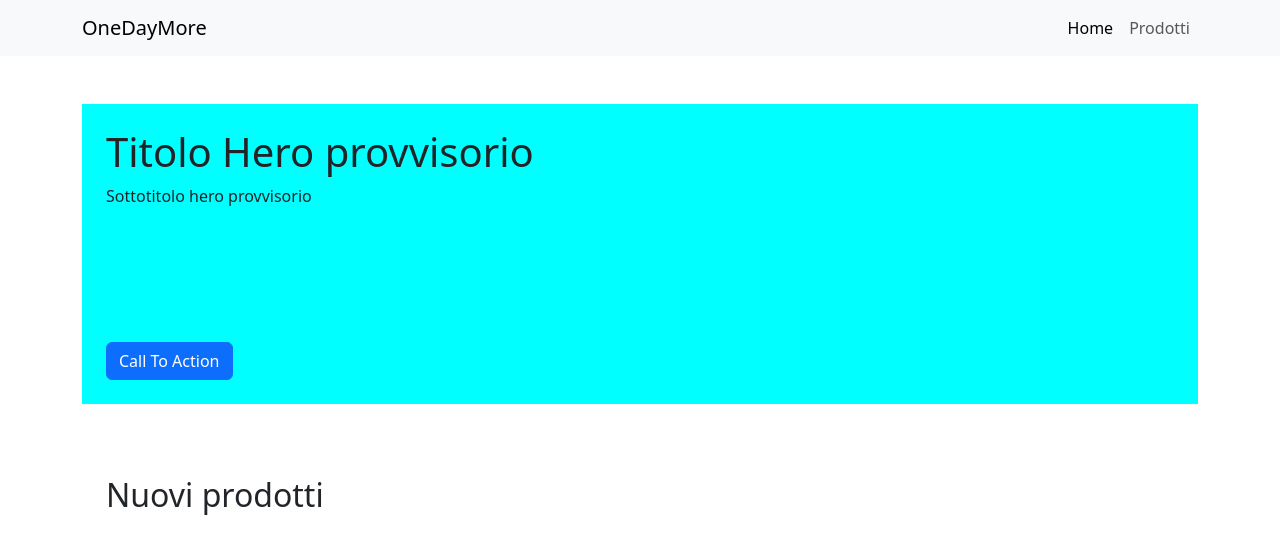
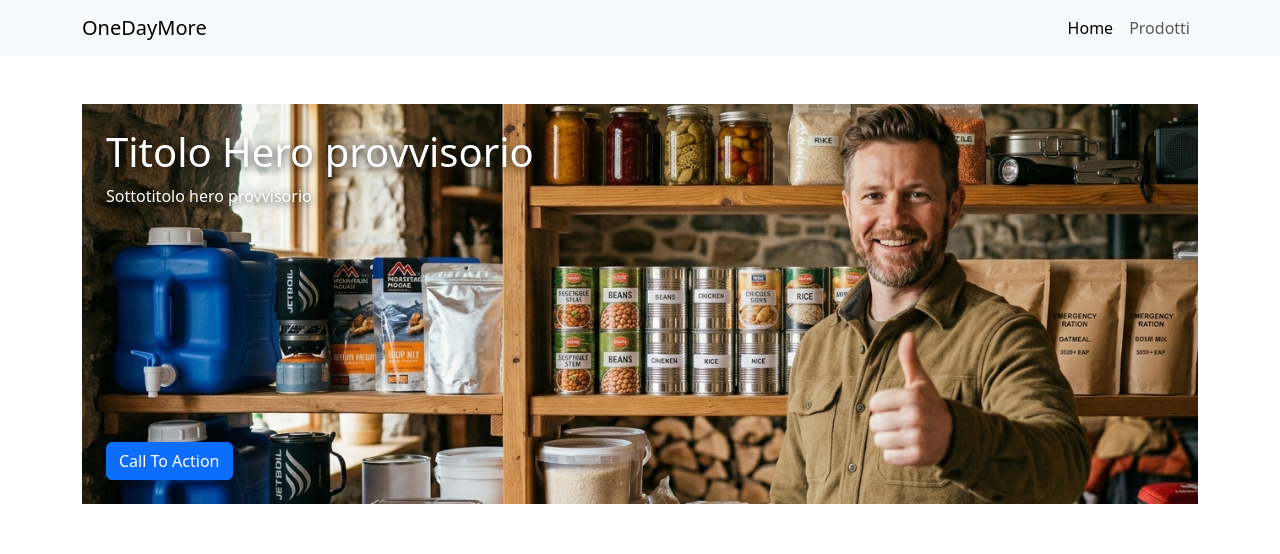
Before and after one commit to giovannimazzi/onedaymore-frontend, a React (Vite) app: page / in a window 1280 px wide. Shown: the top 554 px of the page. Built offline with nearby package versions, Linux system fonts and the light colour scheme.

Commit message:
Style: add style to hero

```diff
--- a/src/assets/css/index.css
+++ b/src/assets/css/index.css
@@ -13,6 +13,11 @@
 
 /* Homepage */
 .hero {
-  min-height: 300px;
-  background-color: aqua;
+  min-height: 400px;
+  color: white;
+  text-shadow: 0 2px 8px rgba(0, 0, 0, 0.8);
+  background-image: url("/hero-bg.png");
+  background-size: cover;
+  background-position: center;
+  background-repeat: no-repeat;
 }
```
Also changed, not shown: public/hero-bg.png (added).
